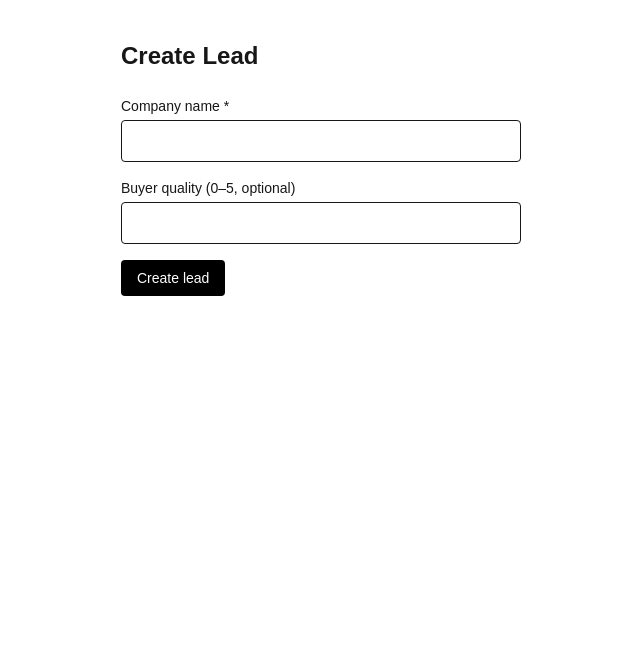
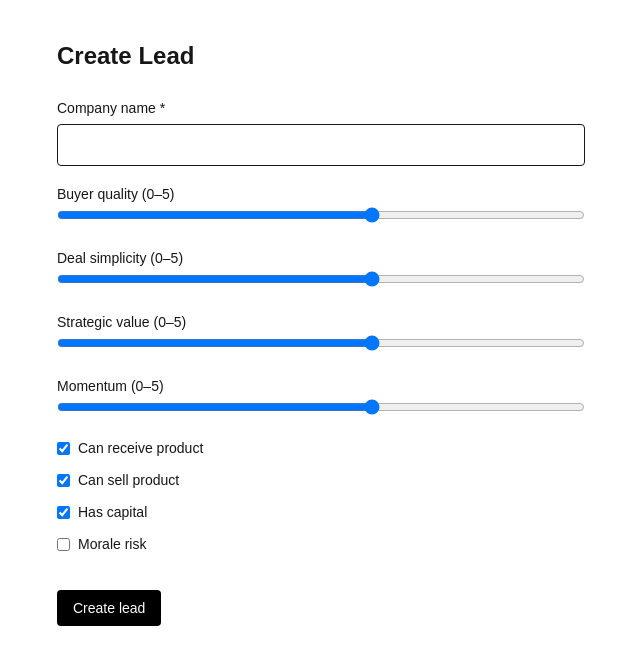
Before and after one commit to coleroughley1-ship-it/leadly, a Next.js app: page /create-lead in a window 1280 px wide. Shown: the top 664 px of the page, without its empty margins (319-959 px from the left). Built offline with nearby package versions, Linux system fonts and the light colour scheme; no server answers.

Commit message:
Update page.tsx

```diff
--- a/app/create-lead/page.tsx
+++ b/app/create-lead/page.tsx
@@ -6,29 +6,46 @@ import { supabase } from "@/lib/supabase"
 
 export default function CreateLeadPage() {
   const router = useRouter()
-
-  const [companyName, setCompanyName] = useState("")
-  const [buyerQuality, setBuyerQuality] = useState<number | "">("")
-  const [saving, setSaving] = useState(false)
+  const [loading, setLoading] = useState(false)
   const [error, setError] = useState<string | null>(null)
 
-  const submit = async (e: React.FormEvent) => {
-    e.preventDefault()
+  const [form, setForm] = useState({
+    company_name: "",
+    buyer_quality: 3,
+    deal_simplicity: 3,
+    strategic_value: 3,
+    momentum: 3,
+    can_receive_product: true,
+    can_sell_product: true,
+    has_capital: true,
+    morale_risk: false,
+  })
 
-    if (!companyName.trim()) {
+  const update = (key: string, value: any) =>
+    setForm((f) => ({ ...f, [key]: value }))
+
+  const submit = async () => {
+    if (!form.company_name.trim()) {
       setError("Company name is required")
       return
     }
 
-    setSaving(true)
+    setLoading(true)
     setError(null)
 
-    const { error } = await supabase.from("Leads").insert({
-      company_name: companyName,
-      buyer_quality: buyerQuality === "" ? null : buyerQuality,
+    const { error } = await supabase.from("leads").insert({
+      company_name: form.company_name,
+      buyer_quality: form.buyer_quality,
+      deal_simplicity: form.deal_simplicity,
+      strategic_value: form.strategic_value,
+      momentum: form.momentum,
+      can_receive_product: form.can_receive_product,
+      can_sell_product: form.can_sell_product,
+      has_capital: form.has_capital,
+      morale_risk: form.morale_risk,
     })
 
-    setSaving(false)
+    setLoading(false)
 
     if (error) {
       setError(error.message)
@@ -39,47 +56,69 @@ export default function CreateLeadPage() {
   }
 
   return (
-    <main className="max-w-md mx-auto px-6 py-10">
+    <main className="max-w-xl mx-auto px-6 py-10">
       <h1 className="text-2xl font-semibold mb-6">Create Lead</h1>
 
-      <form onSubmit={submit} className="space-y-4">
-        <div>
-          <label className="block text-sm mb-1">Company name *</label>
+      {error && (
+        <div className="mb-4 text-sm text-red-600">{error}</div>
+      )}
+
+      {/* Company */}
+      <label className="block mb-4">
+        <span className="text-sm font-medium">Company name *</span>
         <input
-            className="w-full border rounded px-3 py-2"
-            value={companyName}
-            onChange={(e) => setCompanyName(e.target.value)}
+          className="mt-1 w-full border rounded px-3 py-2"
+          value={form.company_name}
+          onChange={(e) => update("company_name", e.target.value)}
         />
-        </div>
+      </label>
 
-        <div>
-          <label className="block text-sm mb-1">
-            Buyer quality (0–5, optional)
-          </label>
+      {/* Scoring sliders */}
+      {[
+        ["buyer_quality", "Buyer quality"],
+        ["deal_simplicity", "Deal simplicity"],
+        ["strategic_value", "Strategic value"],
+        ["momentum", "Momentum"],
+      ].map(([key, label]) => (
+        <label key={key} className="block mb-4">
+          <span className="text-sm font-medium">
+            {label} (0–5)
+          </span>
           <input
-            type="number"
+            type="range"
             min={0}
             max={5}
-            className="w-full border rounded px-3 py-2"
-            value={buyerQuality}
-            onChange={(e) =>
-              setBuyerQuality(
-                e.target.value === "" ? "" : Number(e.target.value)
-              )
-            }
+            value={(form as any)[key]}
+            onChange={(e) => update(key, Number(e.target.value))}
+            className="w-full"
           />
-        </div>
+        </label>
+      ))}
 
-        {error && <p className="text-sm text-red-600">{error}</p>}
+      {/* Toggles */}
+      {[
+        ["can_receive_product", "Can receive product"],
+        ["can_sell_product", "Can sell product"],
+        ["has_capital", "Has capital"],
+        ["morale_risk", "Morale risk"],
+      ].map(([key, label]) => (
+        <label key={key} className="flex items-center gap-2 mb-3">
+          <input
+            type="checkbox"
+            checked={(form as any)[key]}
+            onChange={(e) => update(key, e.target.checked)}
+          />
+          <span className="text-sm">{label}</span>
+        </label>
+      ))}
 
       <button
-          type="submit"
-          disabled={saving}
-          className="px-4 py-2 bg-black text-white rounded text-sm disabled:opacity-50"
+        onClick={submit}
+        disabled={loading}
+        className="mt-6 px-4 py-2 bg-black text-white rounded text-sm disabled:opacity-50"
       >
-          {saving ? "Creating…" : "Create lead"}
+        {loading ? "Creating…" : "Create lead"}
       </button>
-      </form>
     </main>
   )
 }
```
Lines whose indentation alone changed are shown as unchanged.
